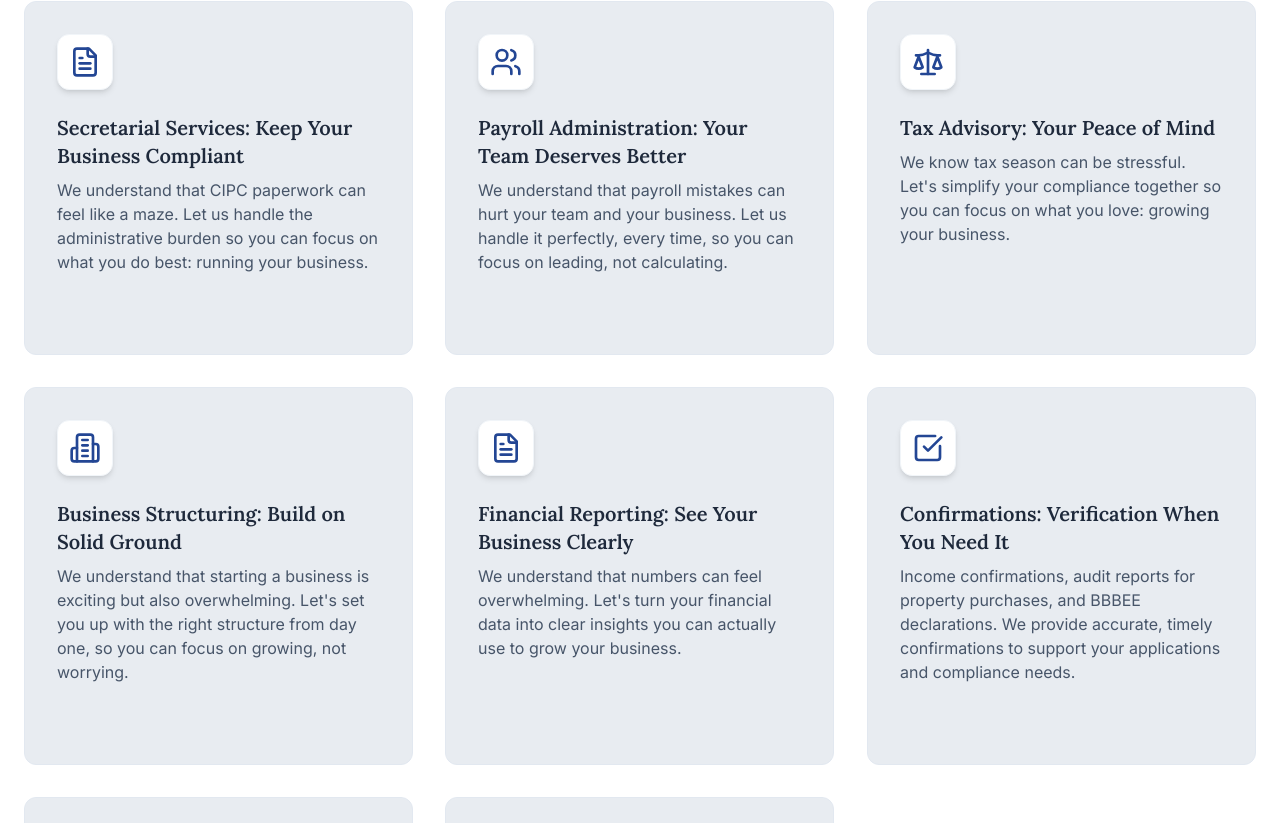
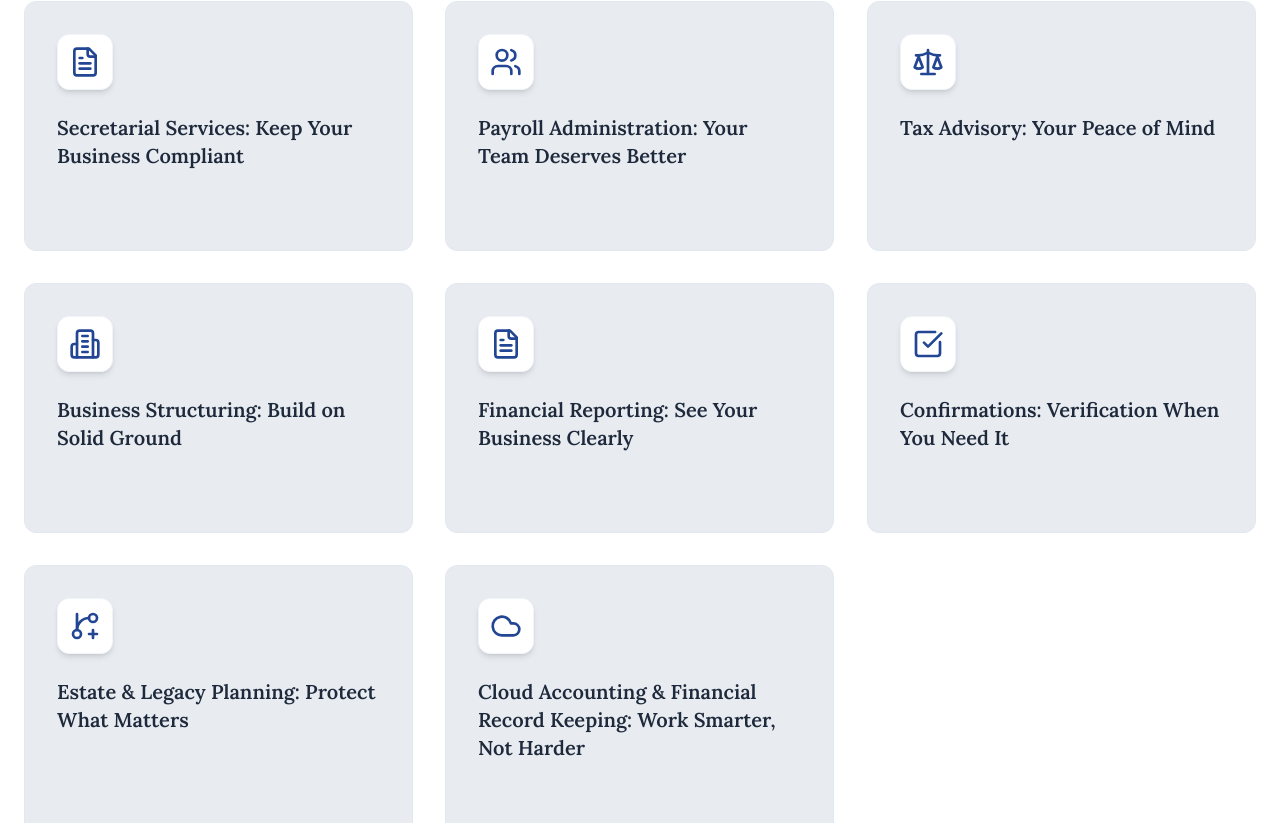
Before and after one commit to Franksmittt/vnr-anchor, a Next.js app: page / in a window 1280 px wide. Shown: the part 2037-2860 px from the top of the page. Built offline with nearby package versions, Linux system fonts and the light colour scheme; no server answers.

Commit message:
Remove service card subtitles
Co-authored-by: Frank Smit <Franksmittt@users.noreply.github.com>

```diff
--- a/components/ServicesSection.tsx
+++ b/components/ServicesSection.tsx
@@ -46,9 +46,6 @@ const ServicesSection = () => {
                     <h3 className="mt-4 sm:mt-6 font-serif text-lg sm:text-xl font-semibold text-text-primary">
                       {service.title}
                     </h3>
-                    <p className="mt-2 text-sm sm:text-base text-text-secondary">
-                      {service.subtitle}
-                    </p>
                     <div className="mt-4 sm:mt-6 text-sm sm:text-base font-semibold text-brand-teal flex items-center opacity-0 group-hover:opacity-100 transition-opacity duration-300">
                       Let's Chat <ArrowRight className="ml-2 h-3 w-3 sm:h-4 sm:w-4" />
                     </div>
```
